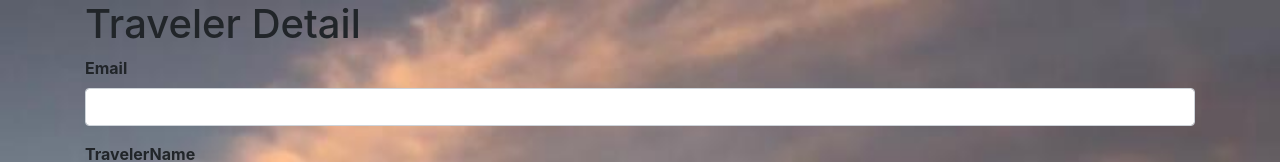
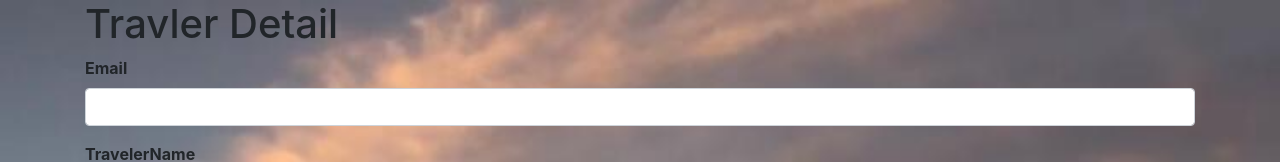
Before and after one commit to ashwin-r03/copa-ui, a React (Create React App) app: page / in a window 1280 px wide. Shown: the top 162 px of the page. Built offline with nearby package versions, Linux system fonts and the light colour scheme.

Commit message:
Update TravelDetail.js

```diff
--- a/src/Travel/TravelDetail.js
+++ b/src/Travel/TravelDetail.js
@@ -133,7 +133,7 @@ class TravelDetail extends Component {
 
 
     render(){
-        const title=<h1 >{"Traveler Detail"}</h1>;
+        const title=<h1 >{"Travler Detail"}</h1>;
         const {trip}=this.state;
 
      /*   if (!isLoading) { //need to change based on requirement
```
